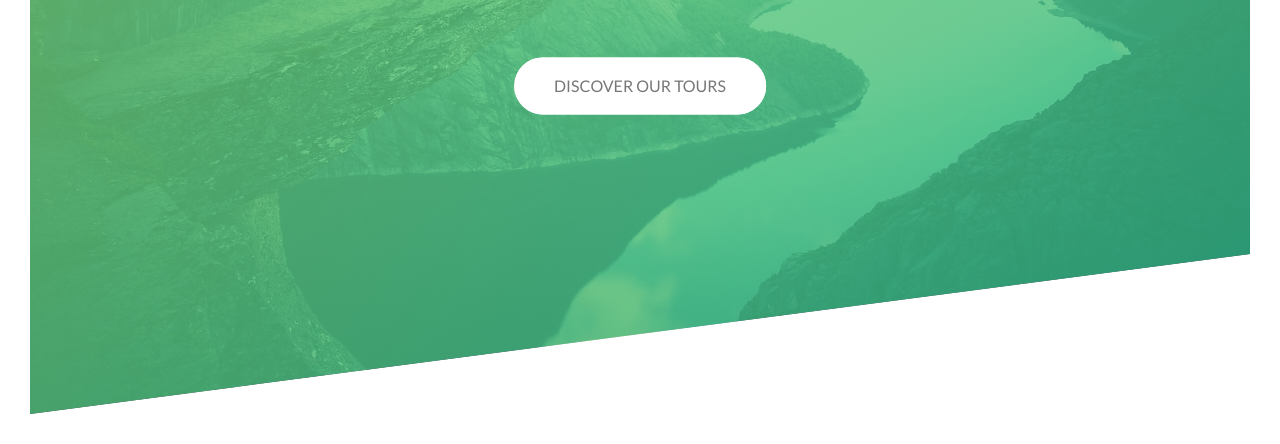
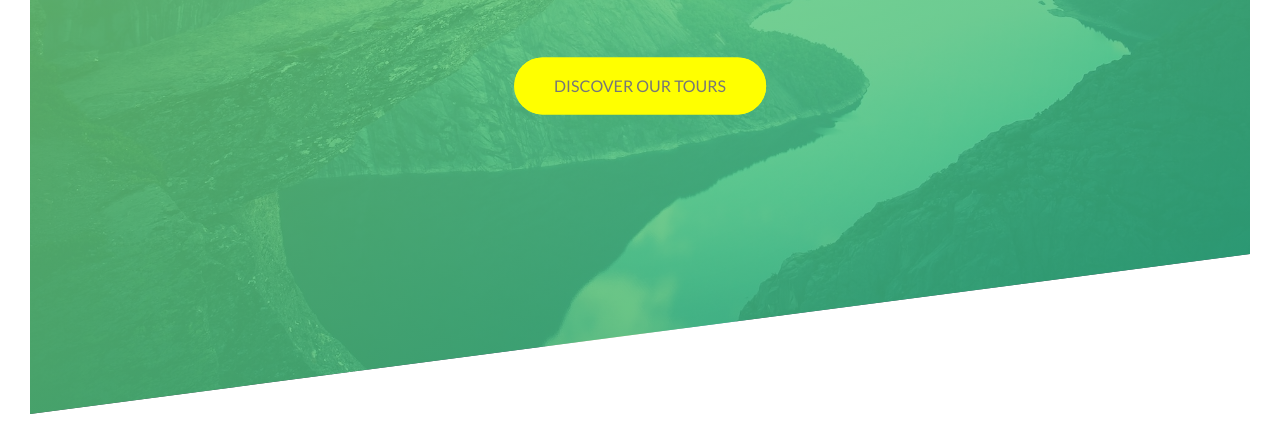
Before and after one commit to Rahul987725800/Natours, a website: page index.html in a window 1280 px wide. Shown: the part 376-820 px from the top of the page. Drawn offline with Linux system fonts and the light colour scheme.

Commit message:
Color changed

```diff
--- a/sass/abstracts/_variables.scss
+++ b/sass/abstracts/_variables.scss
@@ -2,5 +2,5 @@ $color-primary: #55c57a;
 $color-primary-light: #7ed56f;
 $color-primary-dark: #28b485;
 $color-grey-dark: #777;
-$color-white: #fff;
+$color-white: yellow;
 $color-black: #000;
```
Also changed, not shown: sass/main.css, 1 other file.
